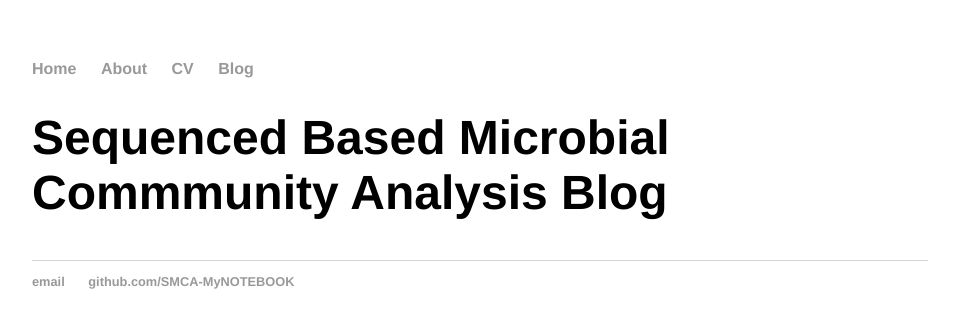
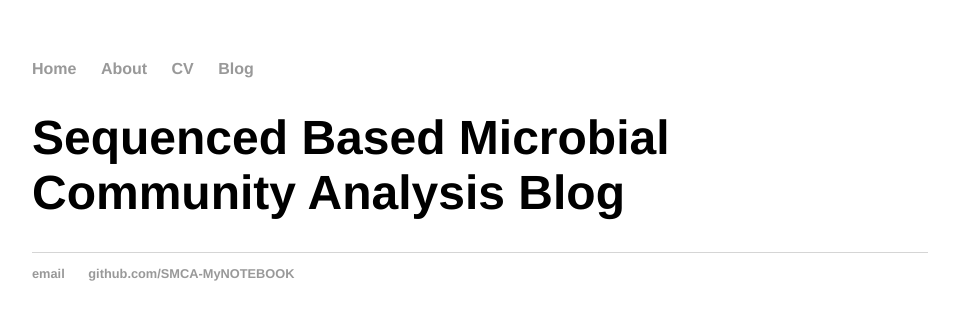
Before and after one commit to mhchavez/SCMA-Notebook.io, a Jekyll site: the page built from blog/index.html, in a window 1280 px wide. Shown: the top 328 px of the page, without its empty margins (160-1119 px from the left). Built offline with Jekyll 4.4.1, drawn with Linux system fonts in a browser that asks for light colours.

Commit message:
Update index.html

```diff
--- a/blog/index.html
+++ b/blog/index.html
@@ -1,9 +1,9 @@
 ---
 layout: default
-title: Sequenced Based Microbial Commmunity Analysis Blog
+title: Sequenced Based Microbial Community Analysis Blog
 ---
 	<h1>{{ page.title }}</h1>
-	<ul class="posts">
+	<ul class="post">
 
 	  {% for post in site.post %}
 	    <li><span>{{ post.date | date_to_string }}</span> » <a href="{{ post.url }}" title="{{ post.title }}">{{ post.title }}</a></li>
```
